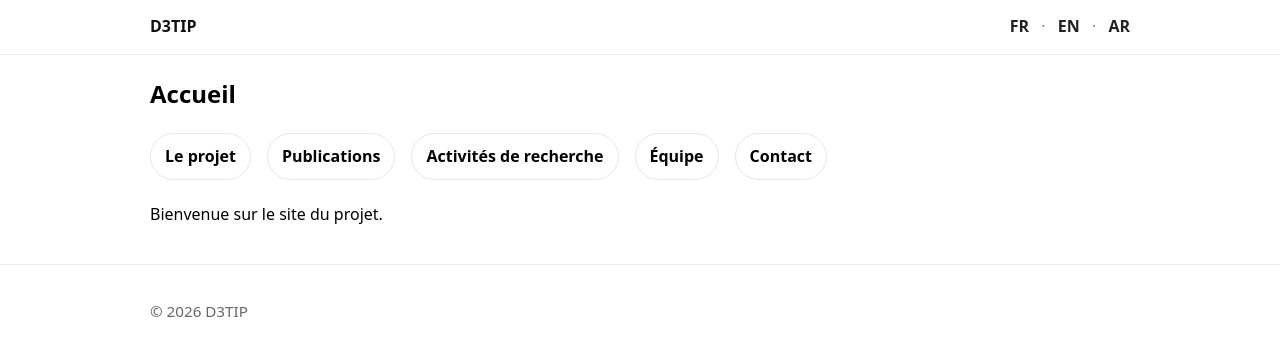
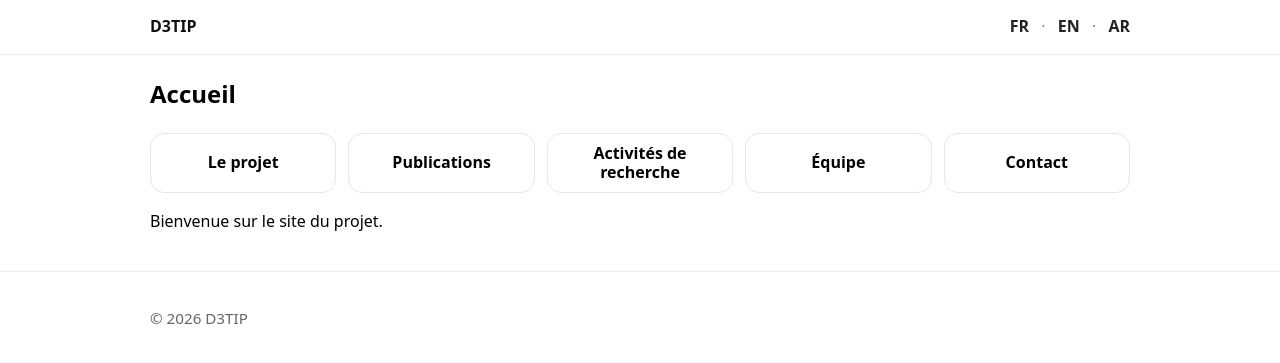
Before and after one commit to d3tip-phc-utique/d3tip-phc-utique.github.io, a Jekyll site: the page built from fr/index.md, in a window 1280 px wide. Shown: the top 363 px of the page. Built offline with Jekyll 4.4.1, drawn with Linux system fonts in a browser that asks for light colours.

Commit message:
Update style.css

```diff
--- a/assets/css/style.css
+++ b/assets/css/style.css
@@ -23,41 +23,52 @@ html[dir="rtl"] .navwrap { flex-direction: row-reverse; }
 html[dir="rtl"] .page-content { text-align: right; }
 
 
+---
+---
+
+@import "minima";
+
+/* ===== Menu home (sous le titre de la page d’accueil) ===== */
+
 .home-menu{
-  display: flex;
-  flex-wrap: wrap;
-  gap: 12px 16px;
   margin: 14px 0 22px;
 }
 
 .home-menu a{
-  display: inline-flex;
+  text-decoration: none;
+  font-weight: 600;
+  border: 1px solid #e6e6e6;
+  padding: 10px 14px;
+  border-radius: 14px;
+  display: flex;
   align-items: center;
   justify-content: center;
-  padding: 10px 14px;
-  border: 1px solid #e6e6e6;
-  border-radius: 999px;
-  text-decoration: none;
-  font-weight: 600;
+  text-align: center;
+  white-space: normal;
+  line-height: 1.2;
 }
 
-
+/* Mobile: 2 colonnes */
 @media (max-width: 640px){
   .home-menu{
     display: grid;
     grid-template-columns: 1fr 1fr;
     gap: 10px;
   }
-  .home-menu a{
-    width: 100%;
-    border-radius: 14px;
-    padding: 12px 10px;
-    font-size: 0.98rem;
-  }
 }
 
+/* Très petit mobile: 1 colonne */
 @media (max-width: 360px){
   .home-menu{
     grid-template-columns: 1fr;
   }
 }
+
+/* Grand écran: 5 colonnes */
+@media (min-width: 900px){
+  .home-menu{
+    display: grid;
+    grid-template-columns: repeat(5, minmax(0, 1fr));
+    gap: 12px;
+  }
+}
```
